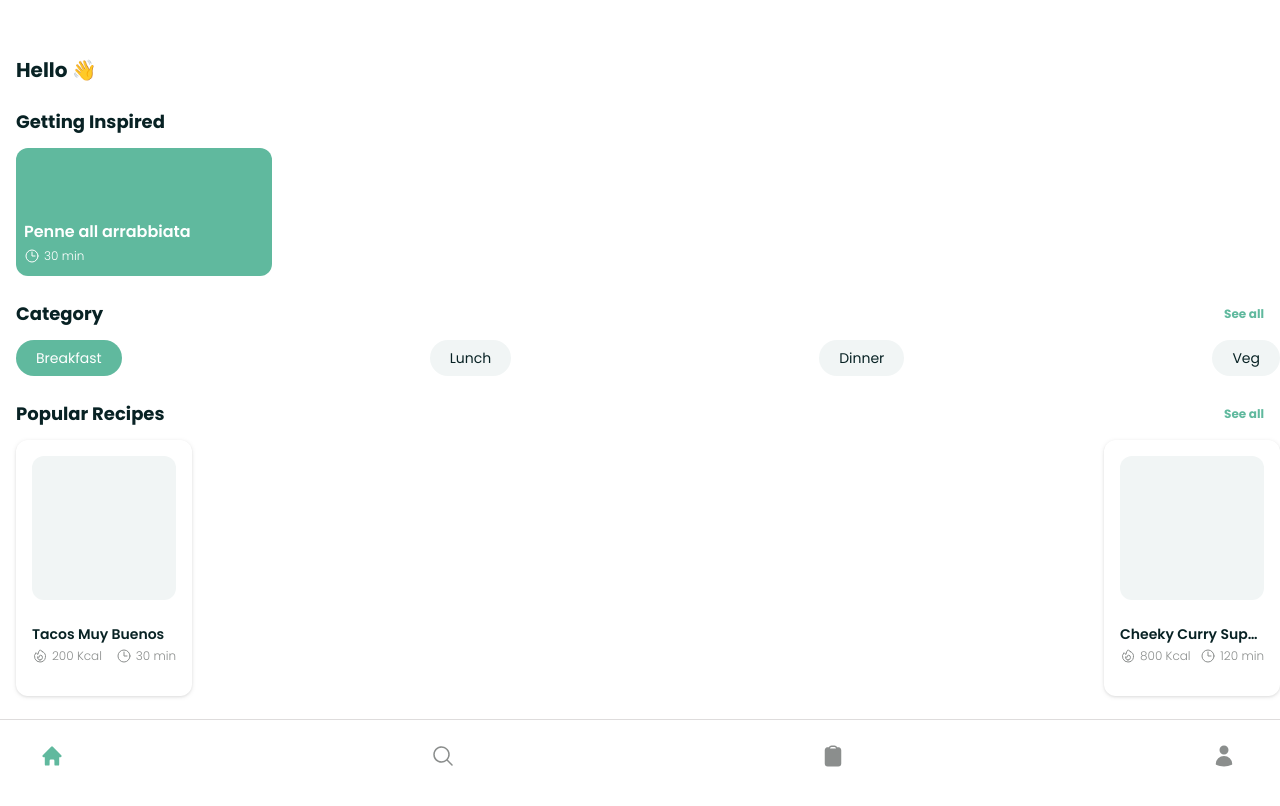
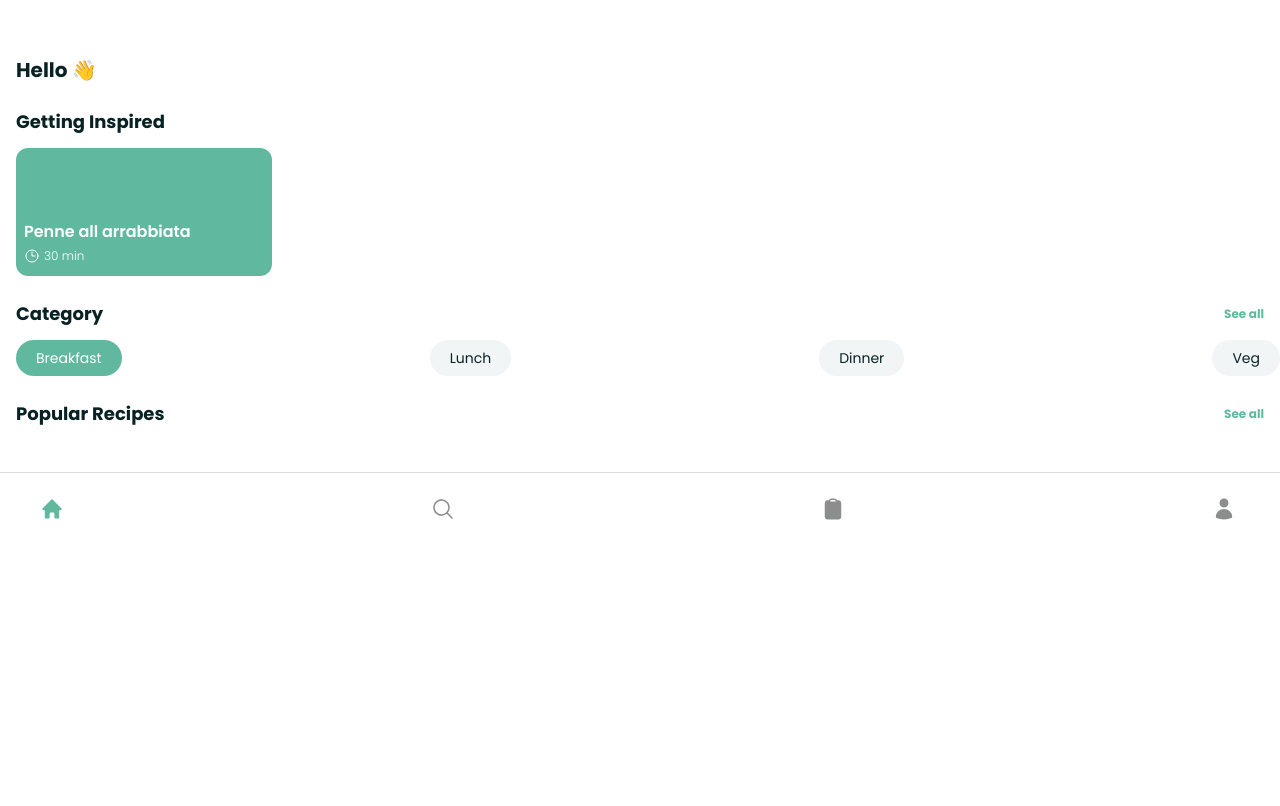
Before and after one commit to simopgini/food-app, a Next.js app: page / in a window 1280 px wide. Shown: the top 806 px of the page. Built offline with nearby package versions, Linux system fonts and the light colour scheme.

Commit message:
api card

```diff
--- /dev/null
+++ b/components/VerticalCard.js
@@ -0,0 +1,40 @@
+
+import { ClockIcon, FireIcon, AdjustmentsHorizontalIcon, TrashIcon, PencilSquareIcon, MinusCircleIcon, PlusCircleIcon } from '@heroicons/react/24/outline'
+import { HomeIcon } from '@heroicons/react/20/solid'
+import { ClipboardIcon, MagnifyingGlassIcon, UserIcon, ChevronLeftIcon, HeartIcon } from '@heroicons/react/24/solid'
+import Image from 'next/image'
+
+const VerticalCard = ({recipe}) => {
+
+return (
+    <div className='flex text-white pl-4'>
+        <a className='bg-white h-64 w-44 rounded-xl drop-shadow hover:scale-105 duration-500 cursor-pointer'>
+            <div className='p-4 h-44'>
+                    {/* <div src={recipe.image} className='h-36 bg-gray-light rounded-xl'>{recipe.image}</div> */}
+                    {/* <Image
+                        src={recipe.image}
+                        alt={recipe.title}
+                        width={80}
+                        height={60}
+                        className='rounded-xl contrast-125 saturate-150'
+                    /> */}
+            </div>
+            <div className='px-4 py-2'>
+                <h2 className='text-sm pb-1 font-semibold text-dark-green truncate'>{recipe.title}</h2>
+                <div className='flex justify-between text-gray'>
+                    <div className='flex items-center text-sm'>
+                        <FireIcon className='h-4 w-4 mr-1' />
+                        <span className='font-light text-xs'>200 Kcal</span>
+                    </div>
+                    <div className='flex items-center text-sm'>
+                        <ClockIcon className='h-4 w-4 mr-1' />
+                        <span className='font-light text-xs'>30 min</span>
+                    </div>
+                </div>
+            </div>
+        </a>
+    </div>
+    )
+}
+
+export default VerticalCard;
--- a/pages/index.js
+++ b/pages/index.js
@@ -1,6 +1,7 @@
 import Head from 'next/head'
 import Link from 'next/link'
-
+import { useState } from 'react'
+import VerticalCard from '@/components/VerticalCard'
 // import Image from 'next/image'
 import { Inter } from '@next/font/google'
 // import styles from '@/styles/Home.module.css'
@@ -15,6 +16,48 @@ import Image from 'next/image'
 const inter = Inter({ subsets: ['latin'] })
 
 export default function Home() {
+  const [recipes, setrecipes] = useState({results:[]});
+
+  const fetchRecipes = async () => {
+  // const response = await fetch("https://api.spoonacular.com/recipes/complexSearch?apiKey=5ea4af906f4443dba9c723a359aa6533&type=${type}");
+    //n const data = await response.json();
+
+  const response = `{
+      "offset": 0,
+      "number": 2,
+      "results": [
+          {
+              "id": 716429,
+              "title": "Pasta with Garlic, Scallions, Cauliflower & Breadcrumbs",
+              "image": "https://spoonacular.com/recipeImages/716429-312x231.jpg",
+              "imageType": "jpg"
+          },
+          {
+              "id": 715538,
+              "title": "Bruschetta Style Pork & Pasta",
+              "image": "https://spoonacular.com/recipeImages/715538-312x231.jpg",
+              "imageType": "jpg"
+          },
+          {
+            "id": 7,
+            "title": "Cheesecake",
+            "image": "https://spoonacular.com/recipeImages/716429-312x231.jpg",
+            "imageType": "jpg"
+        },
+        {
+            "id": 38,
+            "title": "Apple Crumble",
+            "image": "https://spoonacular.com/recipeImages/715538-312x231.jpg",
+            "imageType": "jpg"
+        }
+      ],
+      "totalResults": 86
+  }`
+  const data = JSON.parse(response);
+
+  setrecipes(data);
+};
+
   return (
     <>
       <Head>
@@ -26,7 +69,7 @@ export default function Home() {
 
       {/* HOME SECTION */}
       <div>
-          <div className="xs:h-screen mb-8">
+          <div className="xs:h-full mb-8">
             <div className='mt-14 mb-6 pl-4 text-dark-green text-xl font-bold'>
               Hello 👋
             </div>
@@ -58,7 +101,7 @@ export default function Home() {
                 <div className='text-green text-xs'>See all</div>
               </div>
               <div className='pl-4 flex justify-between'>
-                <button className='btn-tag bg-green hover:bg-green text-white px-5 py-2 rounded-full text-sm'>Breakfast</button>
+                <button className='btn-tag bg-green hover:bg-green text-white px-5 py-2 rounded-full text-sm' onClick={fetchRecipes}>Breakfast</button>
                 <button disabled className='btn-tag bg-gray-light hover:bg-green active:bg-green  hover:text-white text-dark-green px-5 py-2 rounded-full text-sm'>Lunch</button>
                 <button disabled className='btn-tag bg-gray-light hover:bg-green active:bg-green hover:text-white text-dark-green px-5 py-2 rounded-full text-sm'>Dinner</button>
                 <button disabled className='btn-tag bg-gray-light hover:bg-green active:bg-green hover:text-white text-dark-green px-5 py-2 rounded-full text-sm'>Veg</button>
@@ -69,7 +112,23 @@ export default function Home() {
                 <h1 className='text-dark-green text-lg font-bold'>Popular Recipes</h1>
                 <div className='text-green text-xs'>See all</div>
               </div>
-              <div className='flex justify-between text-white pl-4'>
+
+              {recipes.results.map((recipe) => {
+              return (
+              <VerticalCard key={recipe.id} recipe={recipe}/>
+                )
+              })
+              }
+
+                    {/* {recipes.results.map((recipe) => {
+                    return (
+                      <li key={recipe.id} className="list-none text-dark-green">
+                          <ul className="list-none text-sm pb-1 font-semibold text-dark-green">{recipe.title}</ul>
+                      </li>
+                      );
+                    })} */}
+
+              {/* <div className='flex justify-between text-white pl-4'>
                 <a className='bg-white h-64 w-44 rounded-xl drop-shadow hover:scale-105 duration-500 cursor-pointer'>
                   <div className='p-4 h-44'>
                     <div className='h-36 bg-gray-light rounded-xl'></div>
@@ -106,7 +165,7 @@ export default function Home() {
                     </div>
                   </div>
                 </a>
-              </div>
+              </div> */}
             </section>
           </div>
 
```
